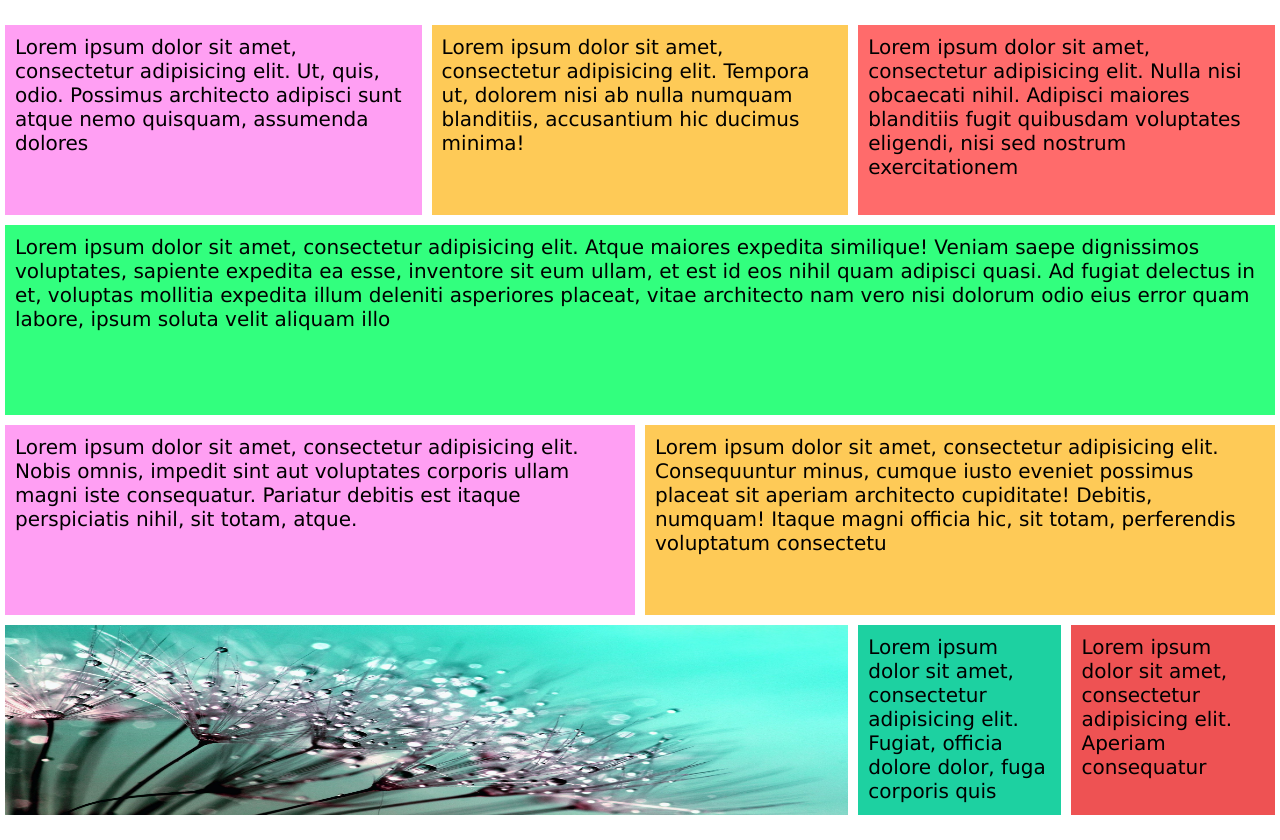
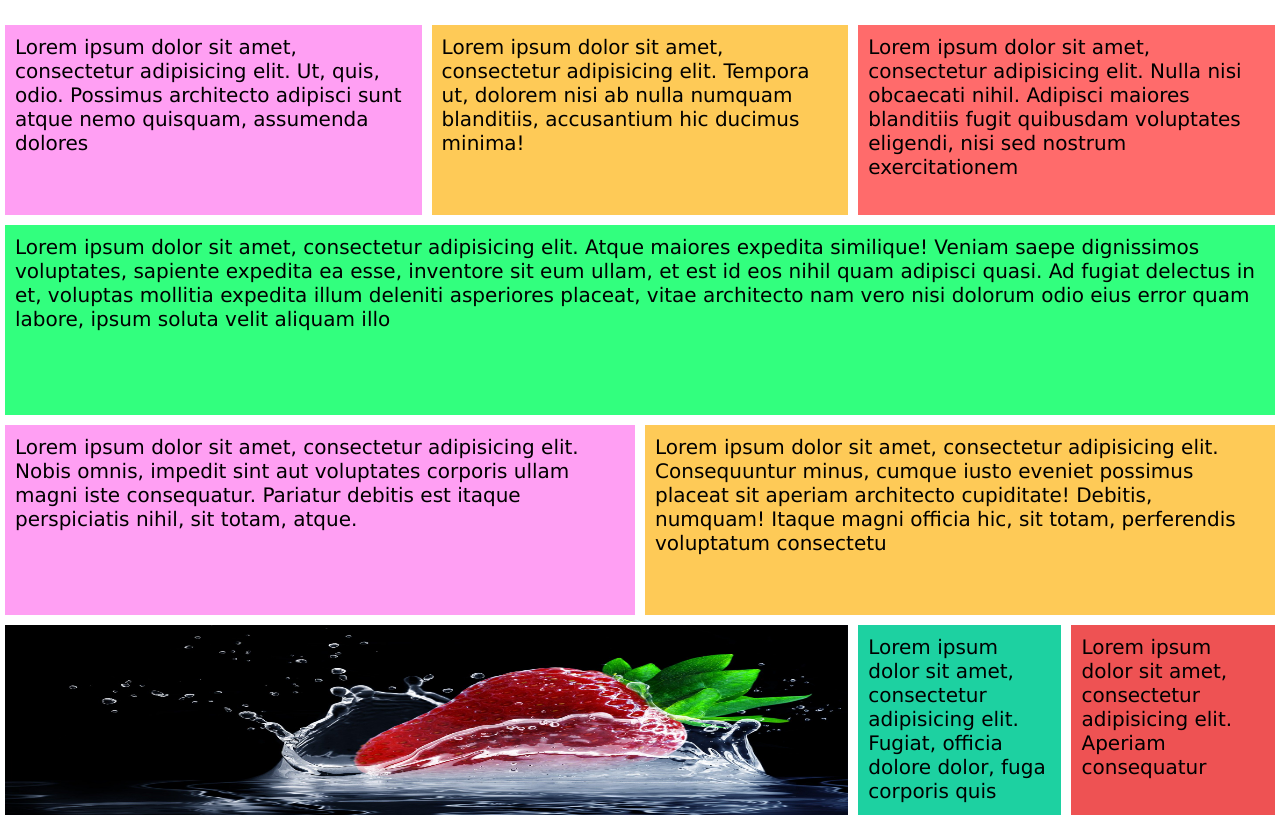
Before and after one commit to sultan-sheikh/class_04, a plain HTML site: page index.html in a window 1280 px wide. Drawn offline with Linux system fonts and the light colour scheme.

Commit message:
Update index.html

```diff
--- a/index.html
+++ b/index.html
@@ -53,7 +53,7 @@
 		<div class="row">
 			<div class="col-2-3">
 				<div class="color-7">
-					<img src="images/two.jpg" alt="">
+					<img src="images/seven.jpg" alt="">
 				</div>
 			</div>
 			<div class="col-1-6">
```
